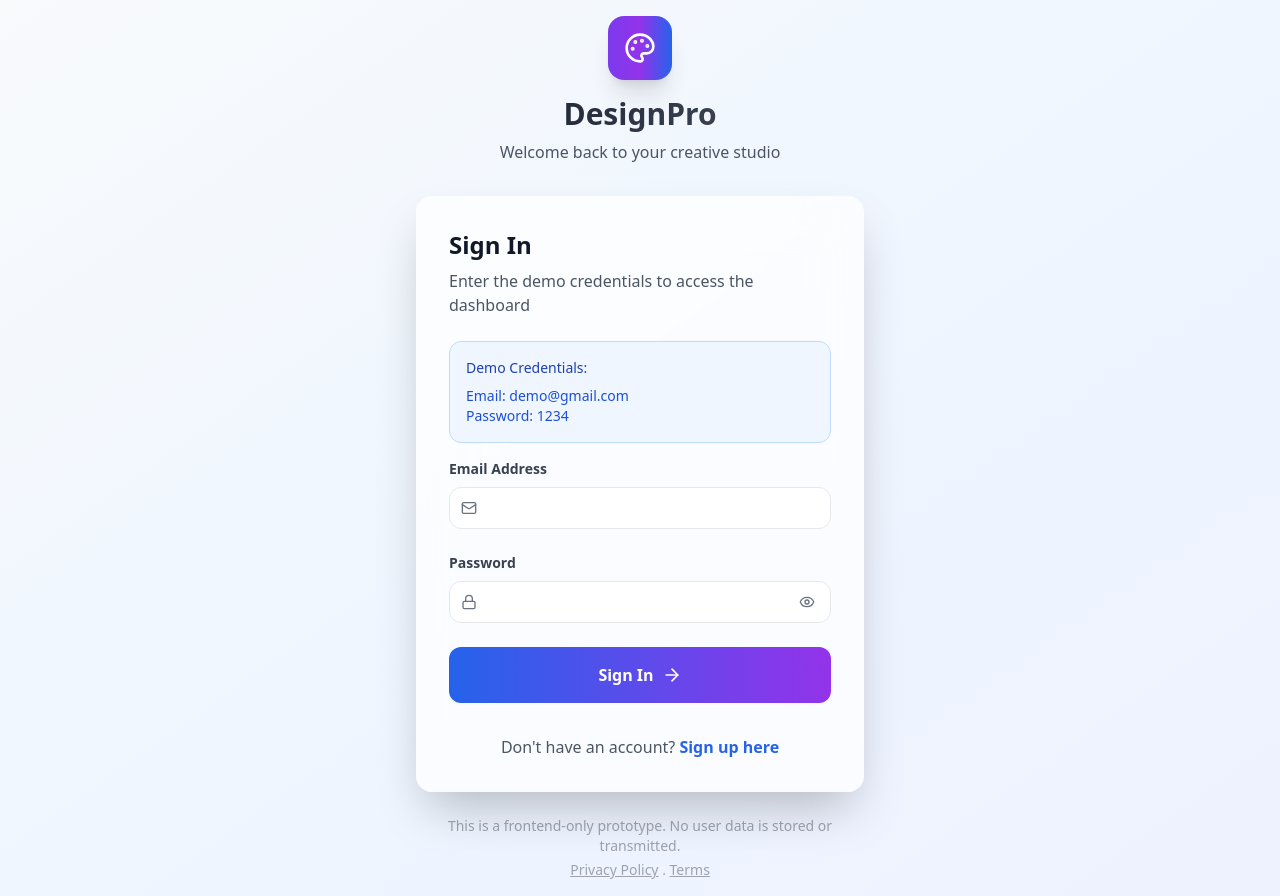
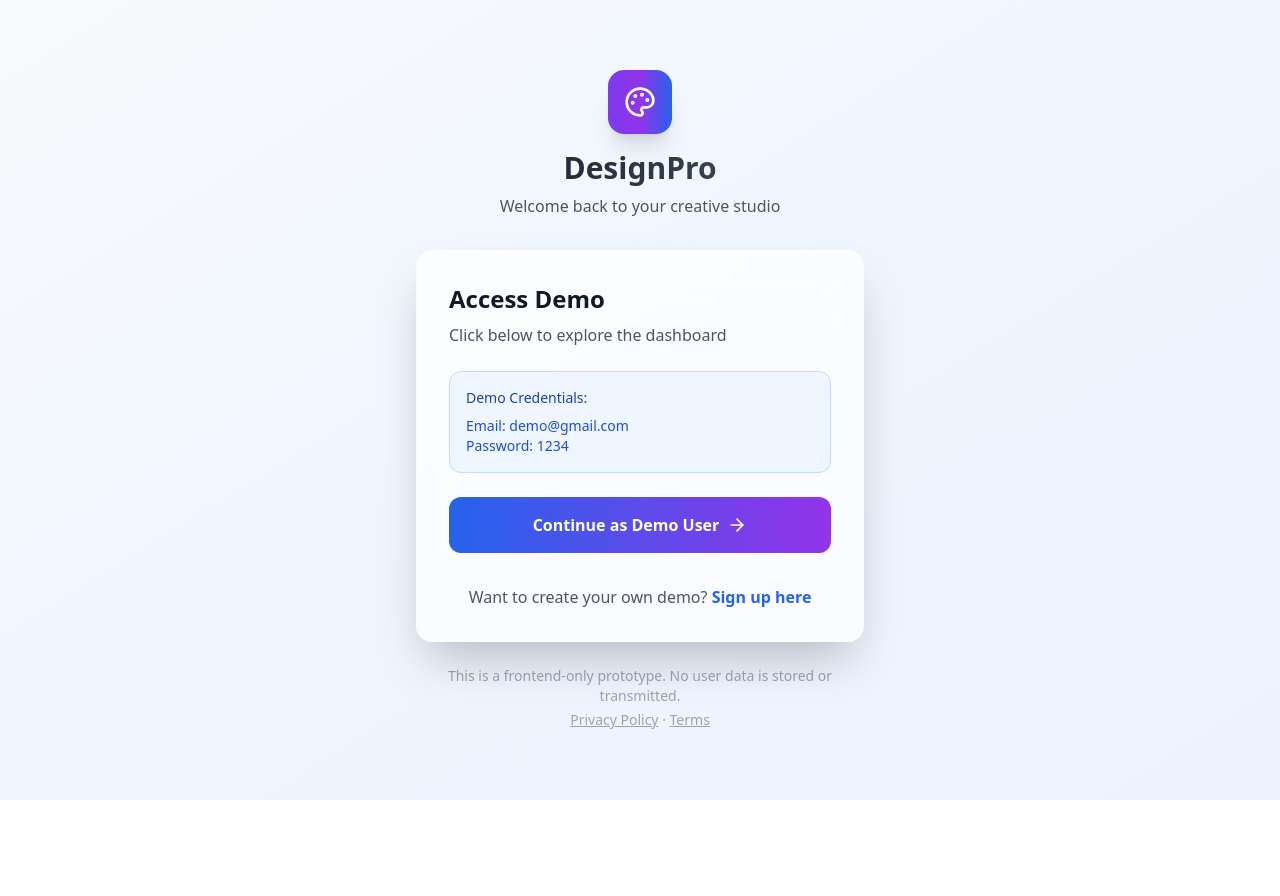
Before and after one commit to kennyestrellaworks/design-po-dashboard, a React (Vite) app: page /login in a window 1280 px wide. After the commit the page ends 800 px from the top, so only its background shows below. Built offline with nearby package versions, Linux system fonts and the light colour scheme.

Commit message:
Updating things to avoid Google marking site as Dangerous.

```diff
--- a/index.html
+++ b/index.html
@@ -8,6 +8,12 @@
       name="google-site-verification"
       content="fJ21jRGajlHAP5JJuYZifcFWU1fwwX6qr5GVdfu9dBY"
     />
+    <meta name="robots" content="noindex" />
+    <meta
+      name="description"
+      content="Design Pro Dashboard demo. No data is collected or authenticated. Frontend-only preview."
+    />
+
     <title>Vite + React</title>
   </head>
   <body>
--- a/src/components/Login.jsx
+++ b/src/components/Login.jsx
@@ -1,50 +1,28 @@
 import { Link, useNavigate } from "react-router-dom";
-import { Mail, Lock, Eye, EyeOff, Palette, ArrowRight } from "lucide-react";
-import { useState } from "react";
+import { Palette, ArrowRight } from "lucide-react";
 import { useAuth } from "../context/AuthContext";
 
 export const Login = () => {
-  const [formData, setFormData] = useState({
-    email: "",
-    password: "",
-  });
-  const [showPassword, setShowPassword] = useState(false);
-  const [isLoading, setIsLoading] = useState(false);
-  const [error, setError] = useState("");
+  const navigate = useNavigate();
   const { loginAuth } = useAuth();
-  const navigate = useNavigate();
 
   const demoEmail = "demo@gmail.com";
   const demoPassword = "1234";
 
-  const handleChange = (e) => {
-    setFormData({
-      ...formData,
-      [e.target.name]: e.target.value,
-    });
-  };
+  const handleDemoLogin = () => {
+    const response = loginAuth({ email: demoEmail, password: demoPassword });
 
-  const handleSubmit = async (e) => {
-    e.preventDefault();
-    setIsLoading(true);
-    setError("");
-
-    setTimeout(() => {
-      const response = loginAuth(formData);
-
-      if (response.success) {
-        navigate("/dashboard");
-      } else {
-        setError(response.message || "Login failed");
-      }
-      setIsLoading(false);
-    }, 1000);
+    if (response.success) {
+      navigate("/dashboard");
+    } else {
+      alert(response.message || "Demo login failed.");
+    }
   };
 
   return (
     <div className="min-h-screen bg-gradient-to-br from-slate-50 via-blue-50 to-indigo-50 flex items-center justify-center p-4">
       <div className="w-full max-w-md">
-        {/* Logo */}
+        {/* Logo and Title */}
         <div className="text-center mb-8">
           <div className="inline-flex items-center justify-center w-16 h-16 bg-gradient-to-r from-violet-600 via-purple-600 to-blue-600 rounded-2xl shadow-xl mb-4">
             <Palette className="w-8 h-8 text-white" />
@@ -57,109 +35,39 @@ export const Login = () => {
           </p>
         </div>
 
-        {/* Login Form */}
+        {/* Login Box */}
         <div className="bg-white/70 backdrop-blur-xl rounded-2xl shadow-2xl border border-white/20 p-8">
           <div className="mb-6">
-            <h2 className="text-2xl font-bold text-gray-900 mb-2">Sign In</h2>
+            <h2 className="text-2xl font-bold text-gray-900 mb-2">
+              Access Demo
+            </h2>
             <p className="text-gray-600">
-              Enter the demo credentials to access the dashboard
+              Click below to explore the dashboard
             </p>
           </div>
 
-          {error && (
-            <div className="mb-6 p-4 bg-red-50 border border-red-200 rounded-xl">
-              <p className="text-red-600 text-sm font-medium">{error}</p>
-            </div>
-          )}
-
-          <div className="mb-4 p-4 bg-blue-50 border border-blue-200 rounded-xl">
+          {/* Demo Credentials */}
+          <div className="mb-6 p-4 bg-blue-50 border border-blue-200 rounded-xl">
             <p className="text-blue-800 text-sm font-medium mb-2">
               Demo Credentials:
             </p>
-            <p className="text-blue-700 text-sm">{`Email: ${demoEmail}`}</p>
-            <p className="text-blue-700 text-sm">{`Password: ${demoPassword}`}</p>
+            <p className="text-blue-700 text-sm">Email: {demoEmail}</p>
+            <p className="text-blue-700 text-sm">Password: {demoPassword}</p>
           </div>
 
-          <form onSubmit={handleSubmit} className="space-y-6">
-            <div>
-              <label
-                htmlFor="email"
-                className="block text-sm font-semibold text-gray-700 mb-2"
-              >
-                Email Address
-              </label>
-              <div className="relative">
-                <div className="relative w-full">
-                  <div className="absolute inset-y-0 left-0 flex items-center pl-3 pointer-events-none">
-                    <Mail className="w-4 h-4 text-gray-500" />
-                  </div>
-                  <input
-                    type="email"
-                    id="email"
-                    name="email"
-                    value={formData.email}
-                    onChange={handleChange}
-                    className="w-full bg-white border border-gray-200 text-gray-700 py-2 pl-10 pr-4 rounded-xl focus:outline-none focus:ring-2 focus:ring-blue-500 focus:border-blue-500"
-                  />
-                </div>
-              </div>
-            </div>
+          {/* Demo Login Button */}
+          <button
+            onClick={handleDemoLogin}
+            className="w-full bg-gradient-to-r from-blue-600 to-purple-600 text-white py-4 px-6 rounded-xl font-semibold hover:shadow-lg hover:scale-105 transition-all duration-200 flex items-center justify-center space-x-2"
+          >
+            <span>Continue as Demo User</span>
+            <ArrowRight className="w-5 h-5" />
+          </button>
 
-            <div>
-              <label
-                htmlFor="password"
-                className="block text-sm font-semibold text-gray-700 mb-2"
-              >
-                Password
-              </label>
-              <div className="relative">
-                <div className="relative w-full">
-                  <div className="absolute inset-y-0 left-0 flex items-center pl-3 pointer-events-none">
-                    <Lock className="w-4 h-4 text-gray-500" />
-                  </div>
-                  <input
-                    type={showPassword ? "text" : "password"}
-                    id="password"
-                    name="password"
-                    value={formData.password}
-                    onChange={handleChange}
-                    className="w-full bg-white border border-gray-200 text-gray-700 py-2 pl-10 pr-4 rounded-xl focus:outline-none focus:ring-2 focus:ring-blue-500 focus:border-blue-500"
-                  />
-                </div>
-
-                <button
-                  type="button"
-                  onClick={() => setShowPassword(!showPassword)}
-                  className="absolute right-4 top-1/2 transform -translate-y-1/2 text-gray-500 hover:text-gray-600 transition-colors duration-200"
-                >
-                  {showPassword ? (
-                    <EyeOff className="w-4 h-4" />
-                  ) : (
-                    <Eye className="w-4 h-4" />
-                  )}
-                </button>
-              </div>
-            </div>
-
-            <button
-              type="submit"
-              disabled={isLoading}
-              className="w-full bg-gradient-to-r from-blue-600 to-purple-600 text-white py-4 px-6 rounded-xl font-semibold hover:shadow-lg hover:scale-105 transition-all duration-200 flex items-center justify-center space-x-2 disabled:opacity-50 disabled:cursor-not-allowed disabled:hover:scale-100"
-            >
-              {isLoading ? (
-                <div className="w-5 h-5 border-2 border-white/30 border-t-white rounded-full animate-spin"></div>
-              ) : (
-                <>
-                  <span>Sign In</span>
-                  <ArrowRight className="w-5 h-5" />
-                </>
-              )}
-            </button>
-          </form>
-
+          {/* Optional Signup Link */}
           <div className="mt-8 text-center">
             <p className="text-gray-600">
-              Don't have an account?{" "}
+              Want to create your own demo?{" "}
               <Link
                 to="/signup"
                 className="text-blue-600 hover:text-blue-700 font-semibold hover:underline transition-all duration-200"
@@ -170,23 +78,18 @@ export const Login = () => {
           </div>
         </div>
 
-        {/* <div className="text-center mt-6">
-          <p className="text-sm text-gray-500">
-            © 2024 DesignPro. All rights reserved.
-          </p>
-        </div> */}
-
+        {/* Disclaimer */}
         <div className="text-center mt-6 text-sm text-gray-400">
           <p>
             This is a frontend-only prototype. No user data is stored or
             transmitted.
           </p>
           <p className="mt-1">
-            <span title="Demo only – not real policies0" className="underline">
+            <span className="underline" title="Demo only – not real policies">
               Privacy Policy
             </span>{" "}
-            .{" "}
-            <span title="Demo only – not real terms" className="underline">
+            ·{" "}
+            <span className="underline" title="Demo only – not real terms">
               Terms
             </span>
           </p>
```
